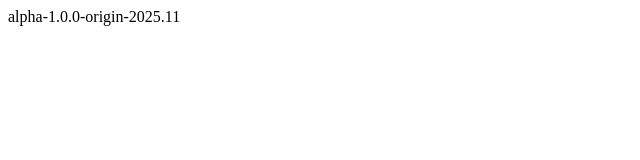
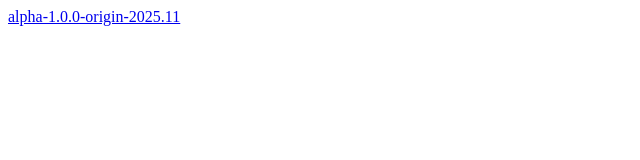
Before and after one commit to Fi-Cap/Fi-Cap.github.io, a website: page resource/DesktopDigitalClock/index.html in a window 1280 px wide. Shown: the whole page, without its empty margins (0-640 px from the left). Drawn offline with Linux system fonts and the light colour scheme.

Commit message:
Fix typo in href attribute in index.html

```diff
--- a/resource/DesktopDigitalClock/index.html
+++ b/resource/DesktopDigitalClock/index.html
@@ -3,6 +3,6 @@
     <title>Download Desktop Digital Clock</title>
   </head>
   <body>
-    <a herf="alpha-1.0.0-origin-2025.11">alpha-1.0.0-origin-2025.11</a>
+    <a href="alpha-1.0.0-origin-2025.11">alpha-1.0.0-origin-2025.11</a>
   </body>
 </html>
```
